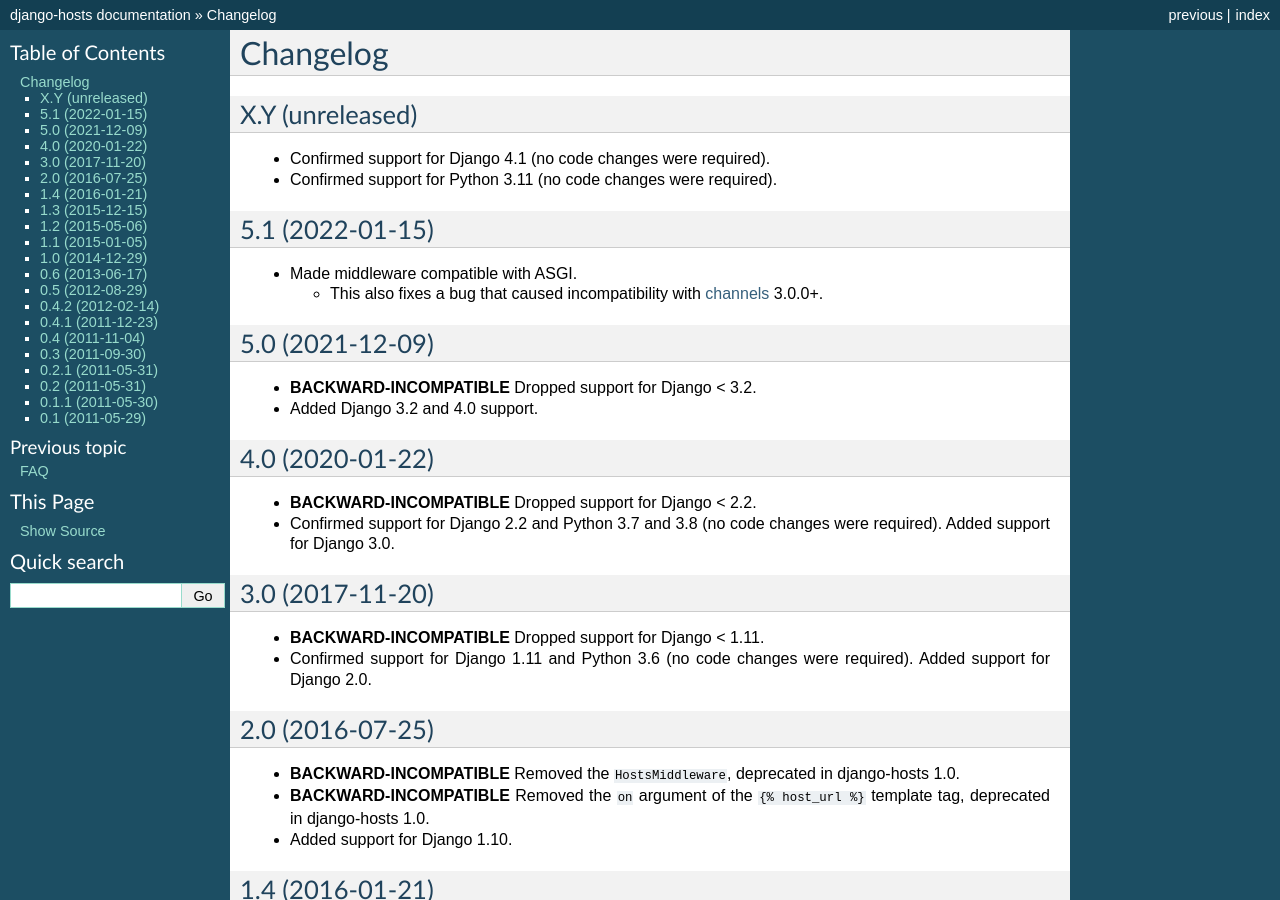
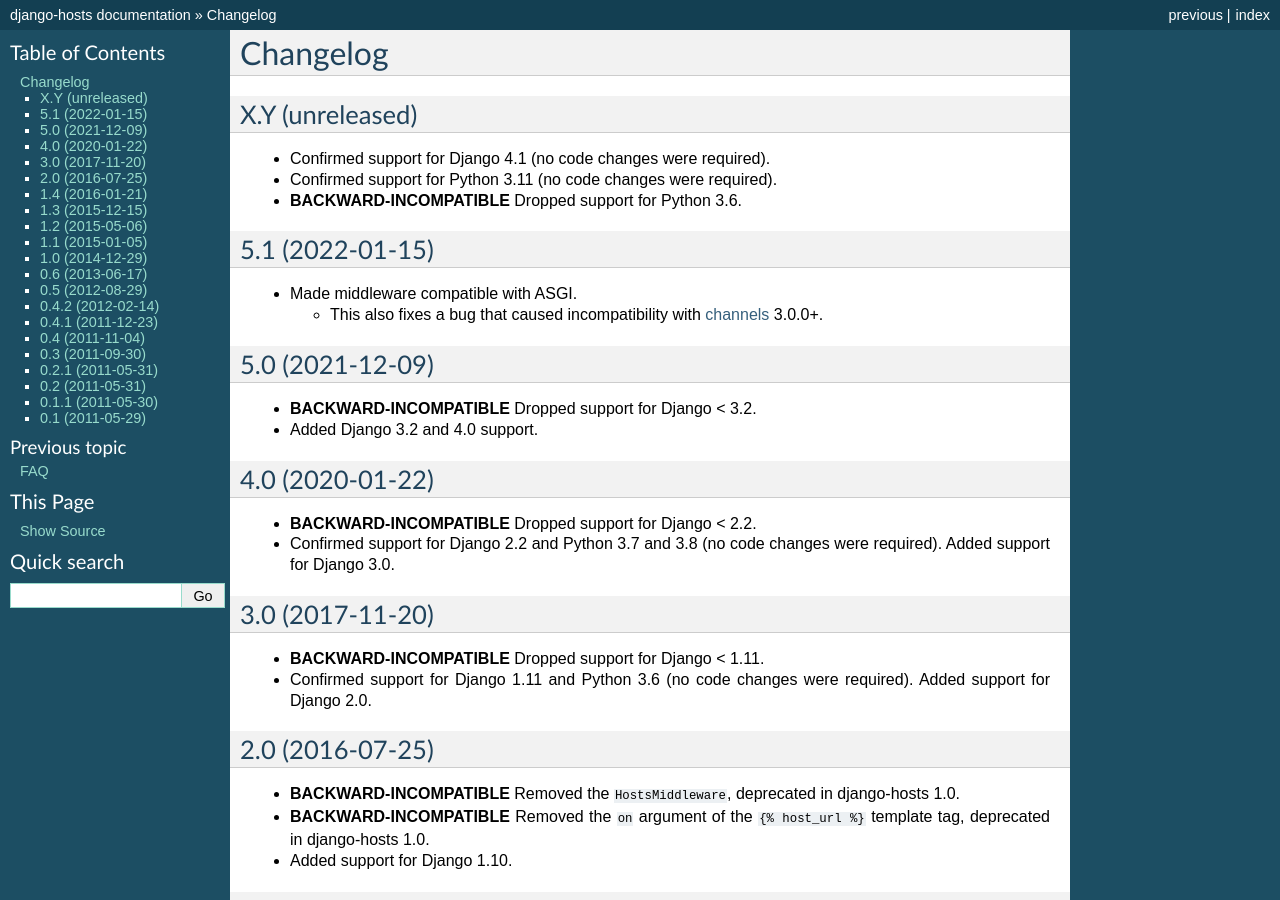
Before and after one commit to jazzband/django-hosts, a Sphinx documentation site: the page built from docs/changelog.rst, in a window 1280 px wide and 900 px high. Built offline with Sphinx 7.4.7, drawn with Linux system fonts in a browser that asks for light colours; the version number could not be read and is left out.

Commit message:
Dropped support for Python 3.6

```diff
--- a/docs/changelog.rst
+++ b/docs/changelog.rst
@@ -6,6 +6,7 @@
 
 - Confirmed support for Django 4.1 (no code changes were required).
 - Confirmed support for Python 3.11 (no code changes were required).
+- **BACKWARD-INCOMPATIBLE** Dropped support for Python 3.6.
 
 5.1 (2022-01-15)
 ----------------
```
Also changed, not shown: 2 other files.
